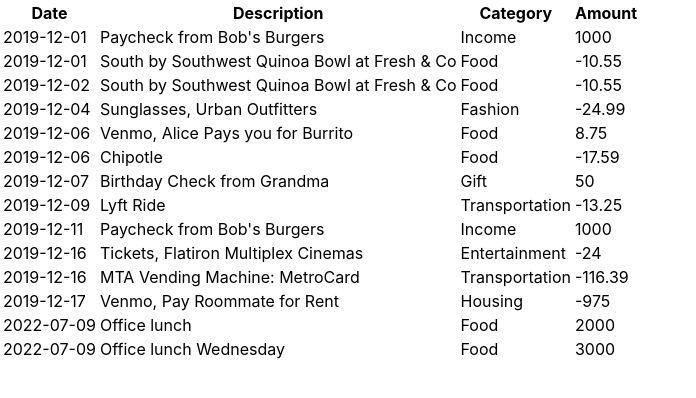
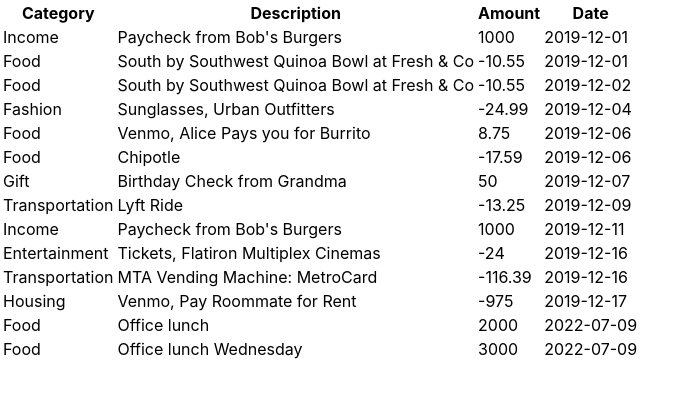
Before and after one commit to judy-chelangat/bank-of-flatiron, a React (Create React App) app: page / in a window 1280 px wide. Shown: the top 398 px of the page, without its empty margins (0-696 px from the left). Built offline with nearby package versions, Linux system fonts and the light colour scheme; data requests are answered from the project's data file.

Commit message:
switched the categories and amount to appear in order

```diff
--- a/src/components/TransactionTable.js
+++ b/src/components/TransactionTable.js
@@ -7,19 +7,19 @@ return(
     <table>
     <thead>
       <tr>
+        <th>Category</th>
+        <th>Description</th>
+        <th>Amount</th>
         <th>Date</th>
-        <th>Description</th>
-        <th>Category</th>
-        <th>Amount</th>
       </tr>
     </thead>
     <tbody>
       {transactionDetails.map((transaction) => (
         <tr key={transaction.id}>
-          <td>{transaction.date}</td>
-          <td>{transaction.description}</td>
-          <td>{transaction.category}</td>
-          <td>{transaction.amount}</td>
+             <td>{transaction.category}</td>
+             <td>{transaction.description}</td>
+             <td>{transaction.amount}</td>
+             <td>{transaction.date}</td>
         </tr>
       ))}
     </tbody>
```
